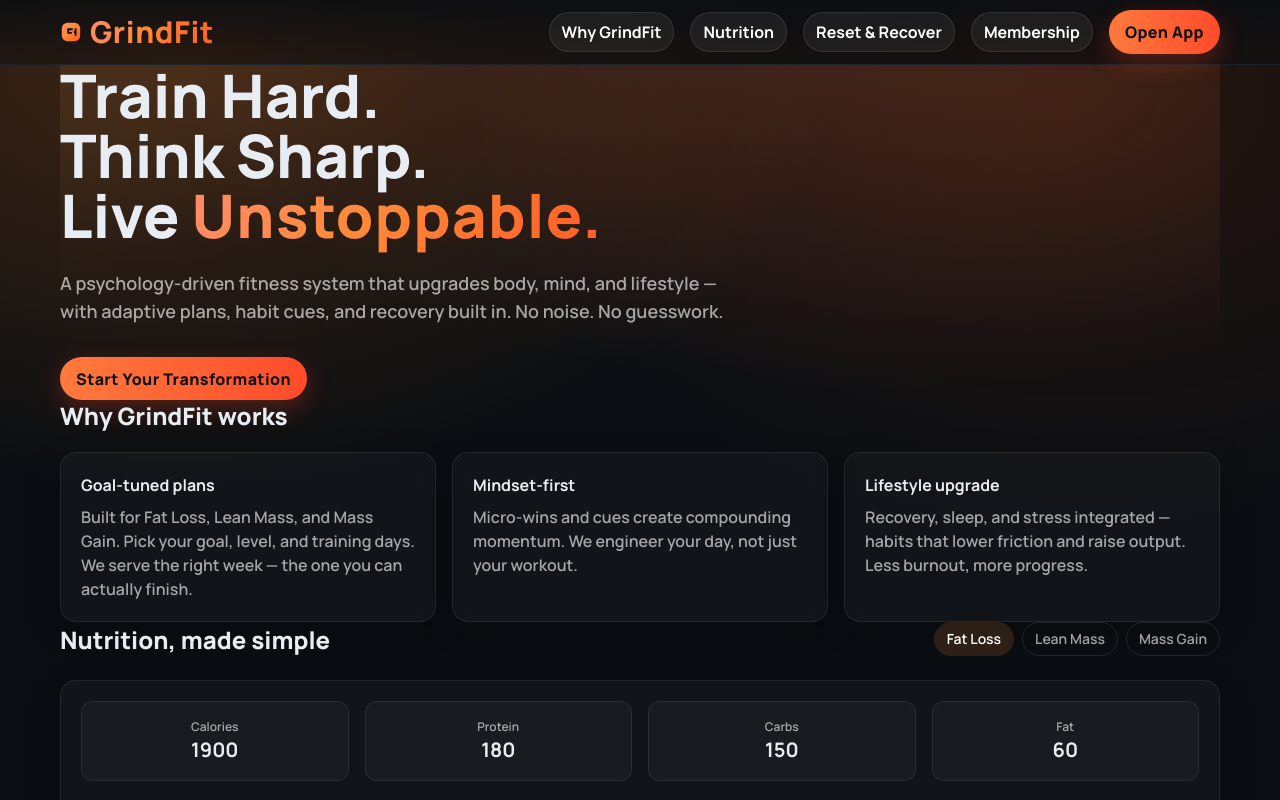
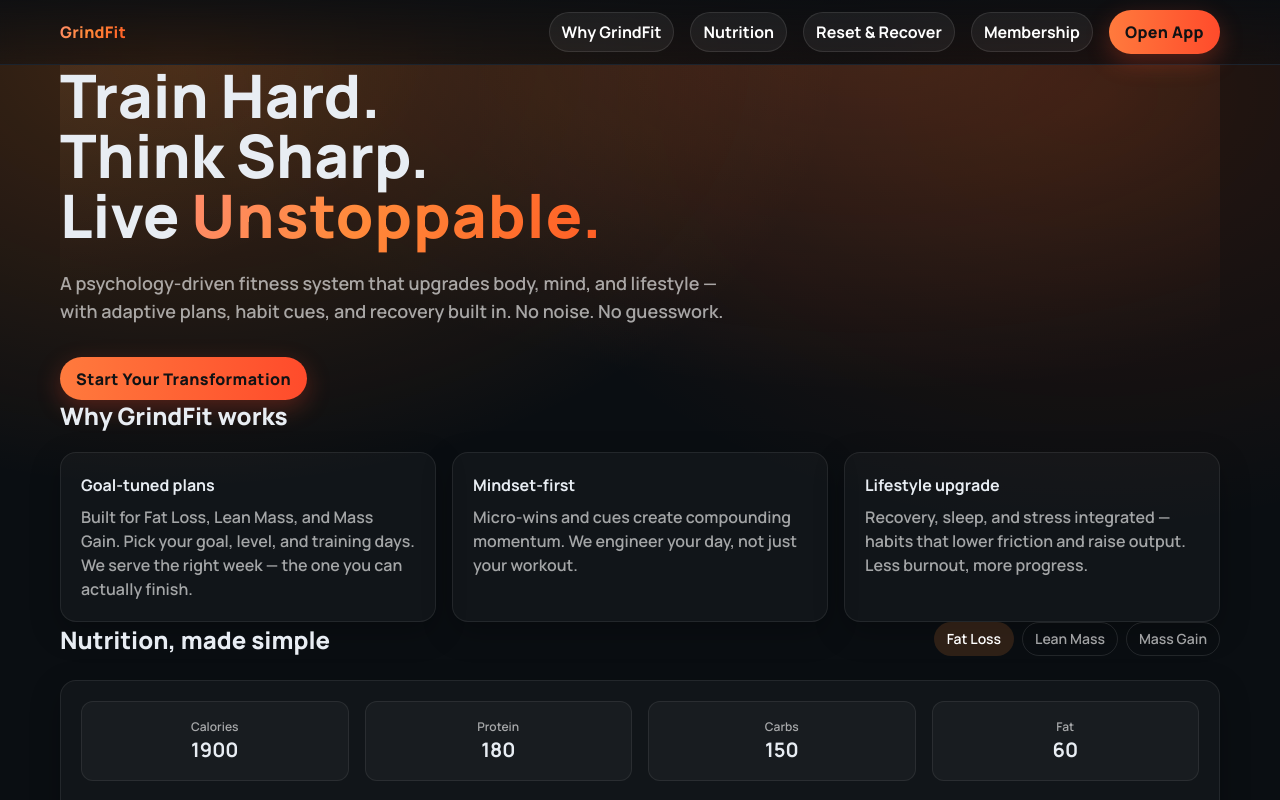
Before and after one commit to GrindFit/grindfit-webapp, a Next.js app: page / in a window 1280 px wide. Shown: the top 800 px of the page. Built offline with nearby package versions, Linux system fonts and the light colour scheme.

Commit message:
Update Brand.jsx

```diff
--- a/components/Brand.jsx
+++ b/components/Brand.jsx
@@ -1,27 +1,17 @@
 // components/Brand.jsx
+// Bold gradient word-mark. No tiny orange box, scales cleanly.
+
 export default function Brand({ className = "" }) {
   return (
-    <span className={`inline-flex items-center gap-2 ${className}`}>
-      {/* simple GF mark */}
-      <svg width="22" height="22" viewBox="0 0 24 24" aria-hidden="true">
-        <defs>
-          <linearGradient id="gfgrad" x1="0%" y1="0%" x2="100%" y2="100%">
-            <stop offset="0%" stopColor="#ff8b6b" />
-            <stop offset="42%" stopColor="#ff8a3a" />
-            <stop offset="100%" stopColor="#ff5c24" />
-          </linearGradient>
-        </defs>
-        <rect x="2" y="2" width="20" height="20" rx="6" fill="url(#gfgrad)" />
-        <path d="M8 8h6v2H10v2h3v2h-5V8zm7 0h3v8h-2v-3h-1v-2h1V8z" fill="#0b0b0e" />
-      </svg>
-
-      <span
-        aria-label="GrindFit"
-        title="GrindFit"
-        className="brand-word text-2xl sm:text-3xl font-extrabold tracking-wide"
-      >
-        GrindFit
-      </span>
+    <span
+      aria-label="GrindFit"
+      title="GrindFit"
+      className={
+        "inline-block select-none font-extrabold tracking-wide brand-word " +
+        className
+      }
+    >
+      GrindFit
     </span>
   );
 }
```
